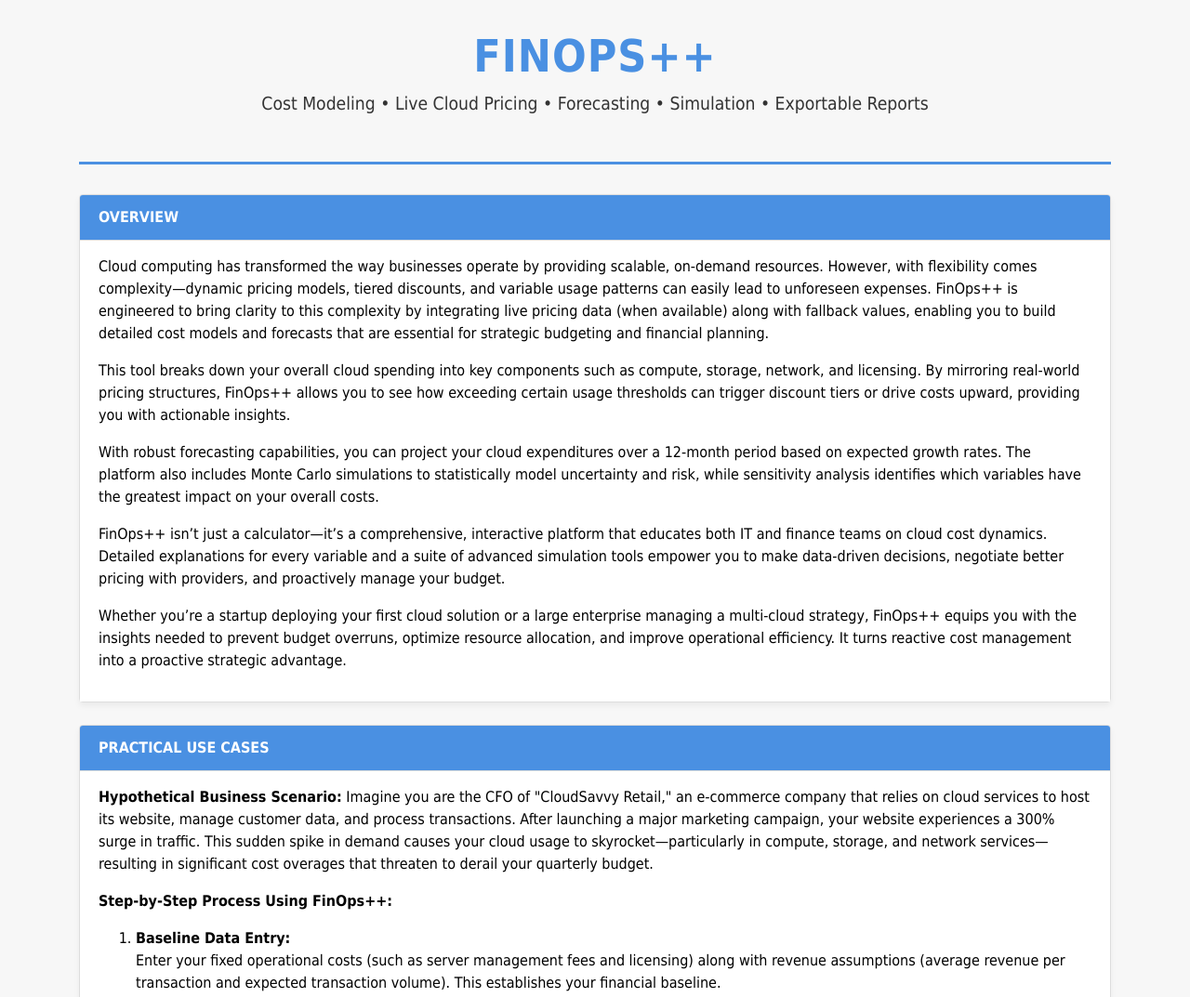
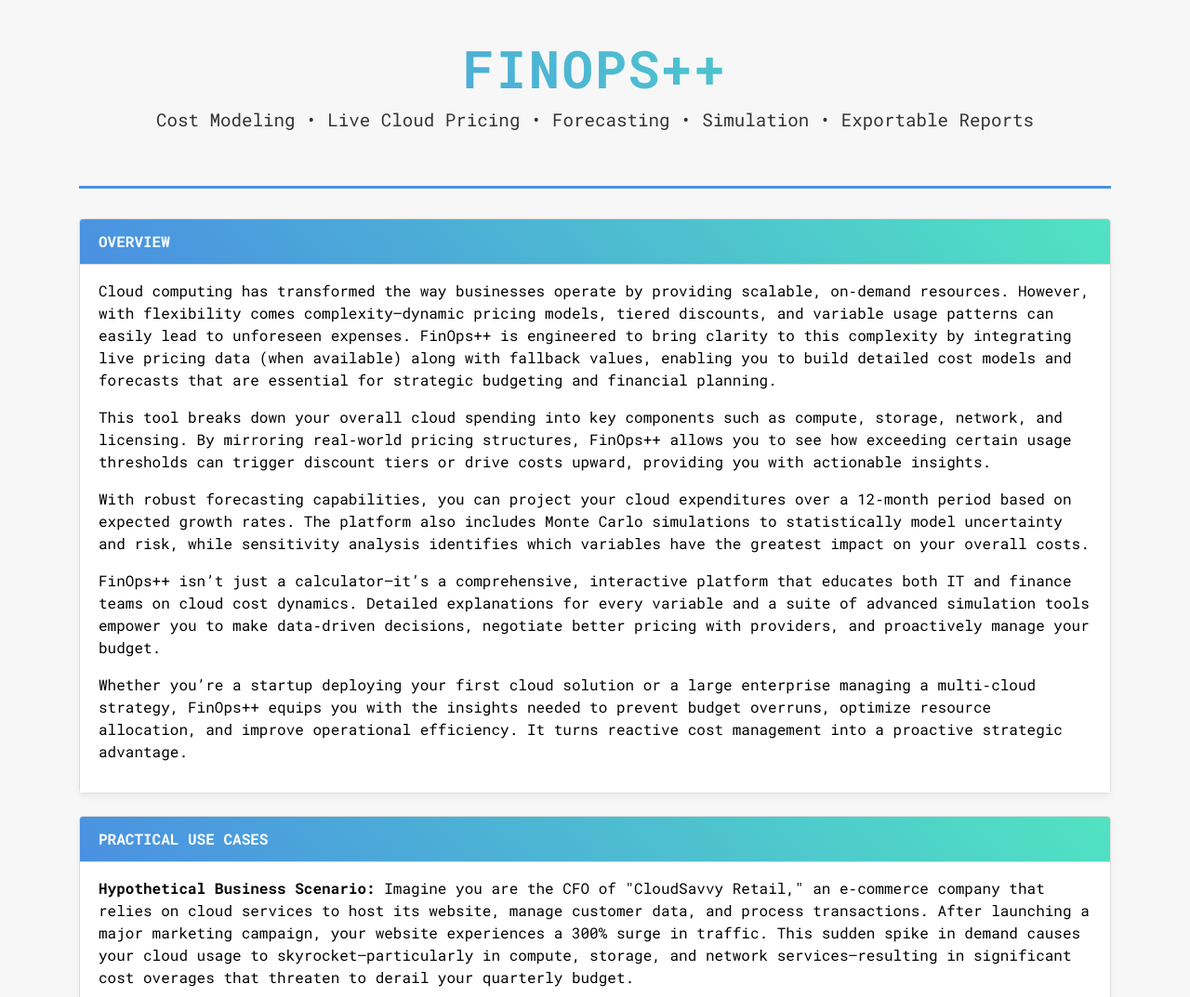
Before and after one commit to nrbessmer/finops-calculator, a plain HTML site: page index.html in a window 1280 px wide. Shown: the top 1073 px of the page at 93% size. Drawn offline with nearby package versions, Linux system fonts and the light colour scheme.

Commit message:
Update index.html

```diff
--- a/index.html
+++ b/index.html
@@ -4,19 +4,20 @@
   <meta charset="UTF-8" />
   <meta name="viewport" content="width=device-width, initial-scale=1" />
   <title>FinOps++</title>
+  <!-- Import Google Font (Roboto Mono) -->
+  <link href="https://fonts.googleapis.com/css2?family=Roboto+Mono:wght@400;700&display=swap" rel="stylesheet">
   <!-- Bootstrap CSS for collapse and layout -->
   <link rel="stylesheet" href="https://stackpath.bootstrapcdn.com/bootstrap/4.5.2/css/bootstrap.min.css">
-  <!-- Custom CSS with muted white background and colored headers -->
+  <!-- Custom CSS with techie enhancements -->
   <style>
     body {
       background: #f7f7f7;
-      font-family: Tahoma, sans-serif;
+      font-family: 'Roboto Mono', monospace;
       color: #000;
       padding-bottom: 2rem;
     }
-    /* Ensure non-heading text is normal weight */
     p, li, label, input, button, textarea {
-      font-weight: normal;
+      font-weight: 400;
     }
     a {
       color: #0000EE;
@@ -28,17 +29,19 @@
     /* Header styling */
     .header {
       text-align: center;
-      padding: 2rem 0;
+      padding: 2.5rem 0;
       border-bottom: 3px solid #4a90e2;
       margin-bottom: 2rem;
     }
     .header h1 {
-      font-size: 3rem;
+      font-size: 3.5rem;
       text-transform: uppercase;
-      letter-spacing: 1px;
+      letter-spacing: 2px;
       margin-bottom: 0.5rem;
-      font-weight: bold;
-      color: #4a90e2;
+      font-weight: 700;
+      background: linear-gradient(45deg, #4a90e2, #50e3c2);
+      -webkit-background-clip: text;
+      -webkit-text-fill-color: transparent;
     }
     .header p {
       font-size: 1.2rem;
@@ -52,17 +55,18 @@
       box-shadow: 0 4px 6px rgba(0,0,0,0.05);
     }
     .card-header {
-      background-color: #4a90e2;
+      background: linear-gradient(45deg, #4a90e2, #50e3c2);
       color: #fff;
       cursor: pointer;
       user-select: none;
       text-transform: uppercase;
-      font-weight: bold;
+      font-weight: 700;
       padding: 0.75rem 1.25rem;
       border-bottom: 1px solid #ddd;
+      transition: background 0.3s ease;
     }
     .card-header:hover {
-      background-color: #3b7cc4;
+      background: linear-gradient(45deg, #3b7cc4, #3ce0aa);
     }
     .card-body {
       background: #fff;
@@ -102,7 +106,6 @@
       font-size: 0.8rem;
       font-family: Courier, monospace;
     }
-    /* Extra spacing for exported PDF */
     .export-margin { margin-bottom: 12px; }
   </style>
 </head>
@@ -158,7 +161,7 @@
           <ol>
             <li>
               <strong>Baseline Data Entry:</strong>
-              <br>Enter your fixed operational costs (such as server management fees and licensing) along with revenue assumptions (average revenue per transaction and expected transaction volume). This establishes your financial baseline.
+              <br>Enter your fixed operational costs (e.g., server management fees and licensing) along with revenue assumptions (average revenue per transaction and expected transaction volume). This establishes your financial baseline.
             </li>
             <li>
               <strong>Detailed Cost Modeling:</strong>
@@ -186,7 +189,7 @@
             </li>
           </ol>
           <p>
-            <strong>Outcome:</strong> With clear insights, you renegotiate volume discounts, optimize resource allocation, and adjust your forecasts to prevent future overages.
+            <strong>Outcome:</strong> By following these steps, you gain a clear understanding of your cost drivers. This enables you to renegotiate volume discounts, optimize resource allocation, and revise your budget forecasts—turning potential cost crises into strategic opportunities.
           </p>
         </div>
       </div>
@@ -572,7 +575,7 @@
       </div>
       <div id="exportSection" class="collapse show">
         <div class="card-body">
-          <p class="instruction">Generate a PDF report including Deterministic Results, Forecast Chart, Simulation Summary, Sensitivity Analysis, and your Notes. The report also displays the current date.</p>
+          <p class="instruction">Generate a PDF report including Deterministic Results, Forecast Chart, Monte Carlo Simulation Summary, Sensitivity Analysis, and User Notes. The report will display the current date.</p>
           <button id="exportReportBtn" class="btn btn-secondary">Export Report as PDF</button>
         </div>
       </div>
@@ -597,7 +600,7 @@
 
     <!-- Footer -->
     <footer>
-      <p style="color: orange; font-family: Courier, monospace; font-size: 0.8rem;">
+      <p style="color: orange;">
         (c)(p) 2025 Tully EDM Vibe LLC All Rights Reserved.
         <br>
         WARNING: These calculations are estimates. Users should conduct further analysis and vet these results. All risk is the user's responsibility as this tool is educational in nature.
@@ -611,13 +614,17 @@
   <script src="https://cdn.jsdelivr.net/npm/chart.js"></script>
   <script src="https://cdnjs.cloudflare.com/ajax/libs/jspdf/2.5.1/jspdf.umd.min.js"></script>
   <script>
-    // Persist inputs and textareas locally
+    // Persist inputs and textareas using localStorage
     function persistInputs() {
       const elements = document.querySelectorAll('input[type="number"], textarea');
       elements.forEach(el => {
         const stored = localStorage.getItem(el.id);
-        if (stored !== null) { el.value = stored; }
-        el.addEventListener('change', () => { localStorage.setItem(el.id, el.value); });
+        if (stored !== null) {
+          el.value = stored;
+        }
+        el.addEventListener('change', () => {
+          localStorage.setItem(el.id, el.value);
+        });
       });
     }
     window.addEventListener('DOMContentLoaded', persistInputs);
@@ -998,11 +1005,11 @@
     async function exportReport() {
       const { jsPDF } = window.jspdf;
       const doc = new jsPDF();
-      // Set exported text color to black
+      // Set text color to black
       doc.setTextColor(0, 0, 0);
       let yPos = 15;
 
-      // Add current date at top (formatted as YYYY-MM-DD)
+      // Add current date at top
       const currentDate = new Date().toISOString().split("T")[0];
       doc.setFontSize(10);
       doc.text("Date: " + currentDate, 10, yPos);
@@ -1057,6 +1064,7 @@
       doc.text(notesLines, 10, yPos);
       yPos += notesLines.length * 6 + 4;
 
+      // Save PDF
       doc.save("FinOps_Report.pdf");
     }
     document.getElementById('exportReportBtn').addEventListener('click', exportReport);
```
